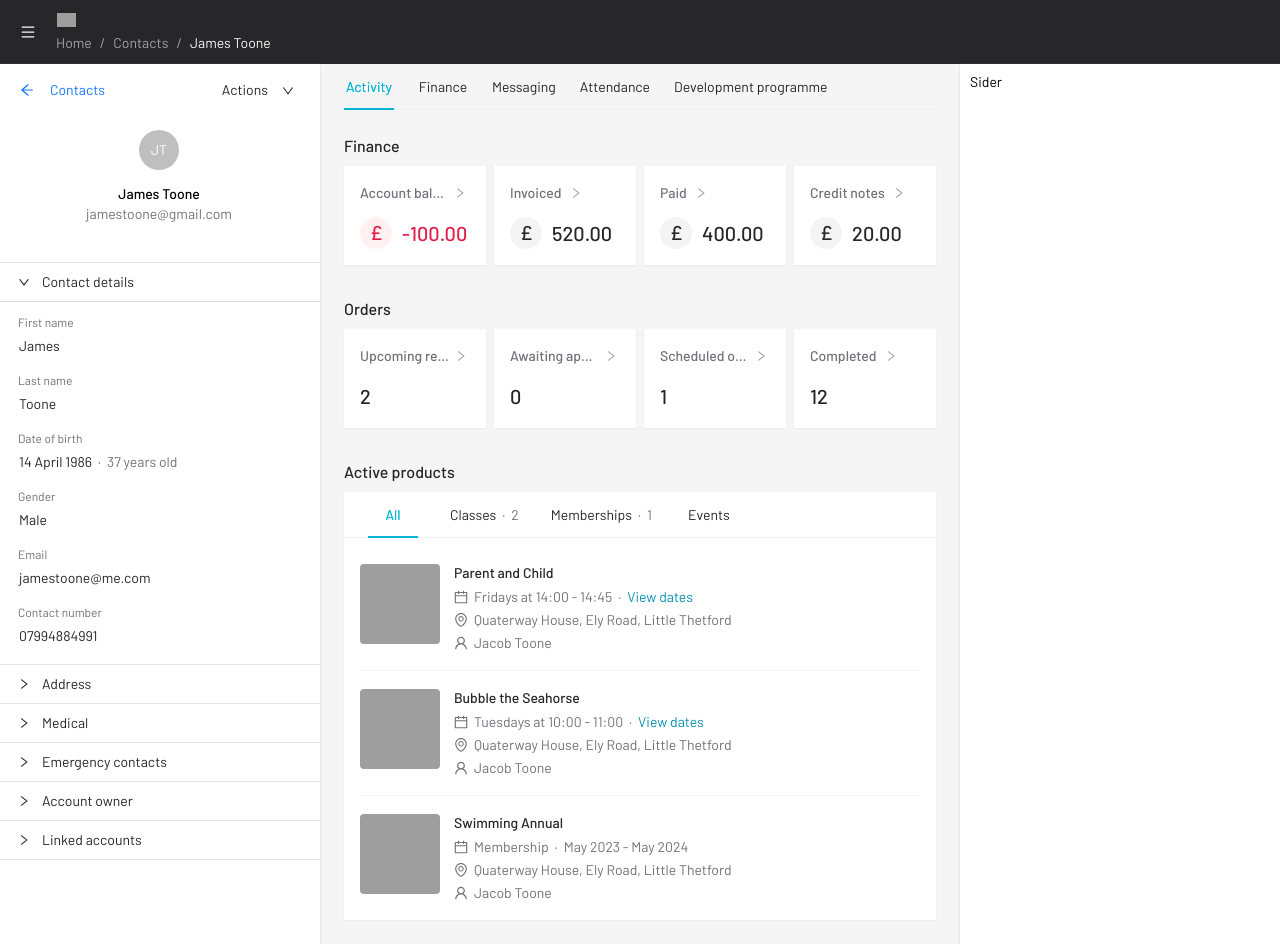
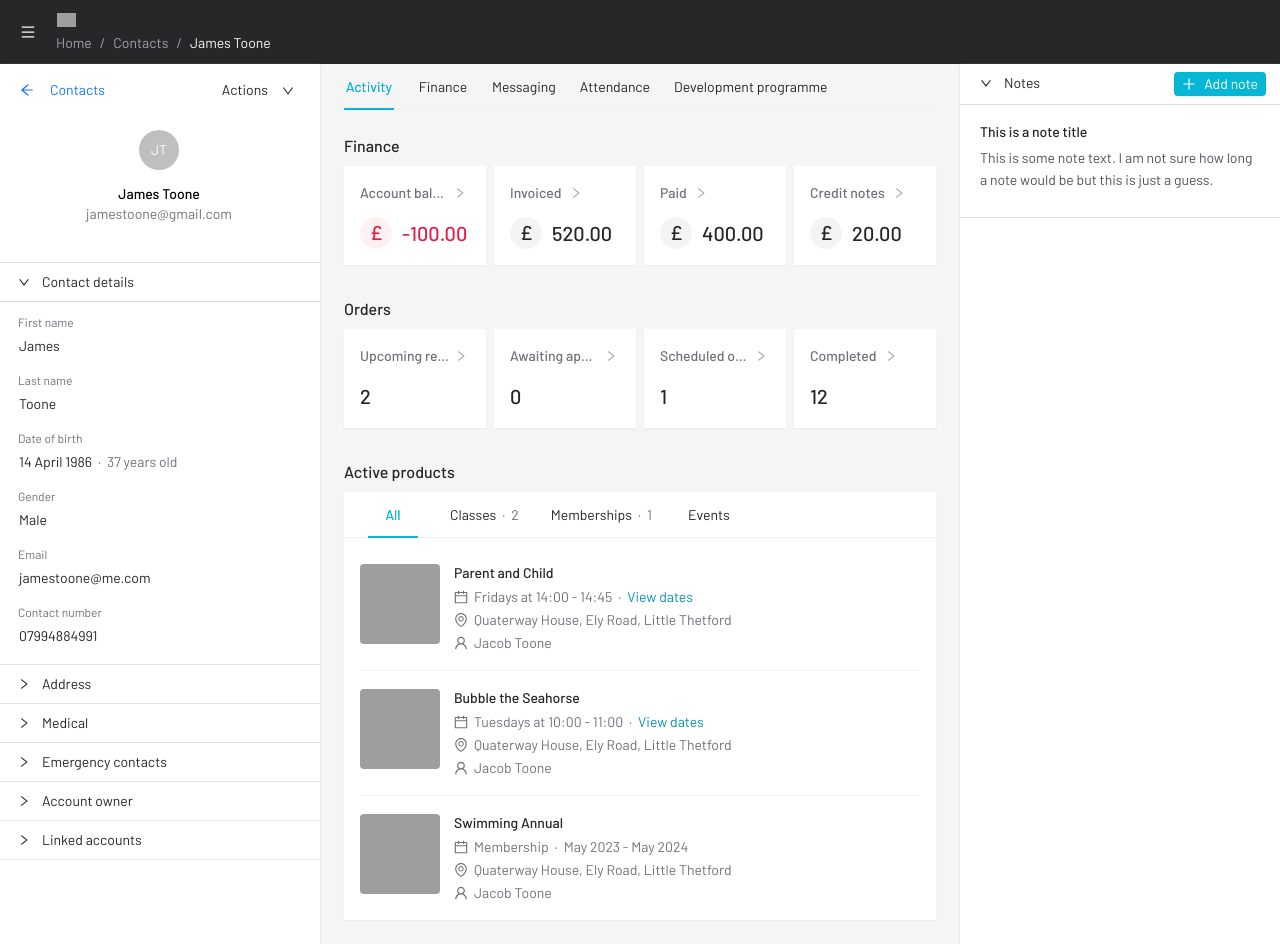
Before and after one commit to 2ne/LoveAdmin, a React (Vite) app: page /Contact in a window 1280 px wide. Built offline with nearby package versions, Linux system fonts and the light colour scheme; grey boxes are pictures that could not be loaded.

Commit message:
Update contact.tsx

```diff
--- a/src/loveadmin/contact.tsx
+++ b/src/loveadmin/contact.tsx
@@ -8,6 +8,7 @@ import {
   EnvironmentOutlined,
   UserOutlined,
   EditOutlined,
+  PlusOutlined,
 } from "@ant-design/icons";
 import {
   Avatar,
@@ -37,7 +38,7 @@ function Contact(): ReactElement {
       key: "1",
       label: `All`,
       children: (
-        <div className="p-4 @2xl:p-6 pt-2 [&>*:not(:first-child)]:mt-4 [&>*:not(:last-child)]:pb-4 [&>*]:border-b [&>*:not(:last-child)]:border-solid [&>*]:border-0 [&>*:not(:last-child)]:border-b-neutral-100">
+        <div className="p-4 @2xl:p-6 pt-2 [&>*:not(:first-child)]:mt-4 @2xl:pt-2 [&>*:not(:last-child)]:pb-4 [&>*]:border-b [&>*:not(:last-child)]:border-solid [&>*]:border-0 [&>*:not(:last-child)]:border-b-neutral-100">
           <div className="flex gap-3.5">
             <div>
               <img
@@ -139,7 +140,7 @@ function Contact(): ReactElement {
         </div>
       ),
       children: (
-        <div className="p-4 @2xl:p-6 pt-2 [&>*:not(:first-child)]:mt-4 [&>*:not(:last-child)]:pb-4 [&>*]:border-b [&>*:not(:last-child)]:border-solid [&>*]:border-0 [&>*:not(:last-child)]:border-b-neutral-100">
+        <div className="p-4 @2xl:p-6 pt-2 [&>*:not(:first-child)]:mt-4 @2xl:pt-2 [&>*:not(:last-child)]:pb-4 [&>*]:border-b [&>*:not(:last-child)]:border-solid [&>*]:border-0 [&>*:not(:last-child)]:border-b-neutral-100">
           <div className="flex gap-3.5">
             <div>
               <img
@@ -212,7 +213,7 @@ function Contact(): ReactElement {
         </div>
       ),
       children: (
-        <div className="p-4 @2xl:p-6 pt-2 [&>*:not(:first-child)]:mt-4 [&>*:not(:last-child)]:pb-4 [&>*]:border-b [&>*:not(:last-child)]:border-solid [&>*]:border-0 [&>*:not(:last-child)]:border-b-neutral-100">
+        <div className="p-4 @2xl:p-6 pt-2 [&>*:not(:first-child)]:mt-4 @2xl:pt-2 [&>*:not(:last-child)]:pb-4 [&>*]:border-b [&>*:not(:last-child)]:border-solid [&>*]:border-0 [&>*:not(:last-child)]:border-b-neutral-100">
           <div className="flex gap-3.5">
             <div>
               <img
@@ -604,8 +605,39 @@ function Contact(): ReactElement {
             rootClassName="ant-tabs-contact"
           />
         </Content>
-        <aside className="bg-white p-2.5 w-1/4 max-w-[320px] 2xl:max-w-[400px] min-w-[280px] shadow-sm shadow-neutral-300">
-          Sider
+        <aside className="bg-white p-2.5 w-1/4 max-w-[320px] 2xl:max-w-[400px] min-w-[280px] shadow-sm shadow-neutral-300 overflow-hidden">
+          <div className="-mx-3 -mt-[calc(0.625rem+1px)]">
+            <Collapse
+              defaultActiveKey={["1"]}
+              size="small"
+              className="-mx-px rounded-none border-neutral-200"
+            >
+              <Panel
+                header="Notes"
+                extra={
+                  <Button
+                    type="primary"
+                    size="small"
+                    className="-mr-1.5"
+                    icon={<PlusOutlined />}
+                    onClick={(event) => {
+                      event.stopPropagation();
+                    }}
+                  >
+                    Add note
+                  </Button>
+                }
+                key="1"
+                className="px-2.5 bg-white rounded-none border-neutral-200 [&_.ant-collapse-content]:-mx-3 [&_.ant-collapse-content]:px-3 [&_.ant-collapse-content]:border-t-neural-200"
+              >
+                <div className="my-1 font-medium">This is a note title</div>
+                <p className="text-neutral-600">
+                  This is some note text. I am not sure how long a note would be
+                  but this is just a guess.
+                </p>
+              </Panel>
+            </Collapse>
+          </div>
         </aside>
       </Layout>
     </Layout>
```
